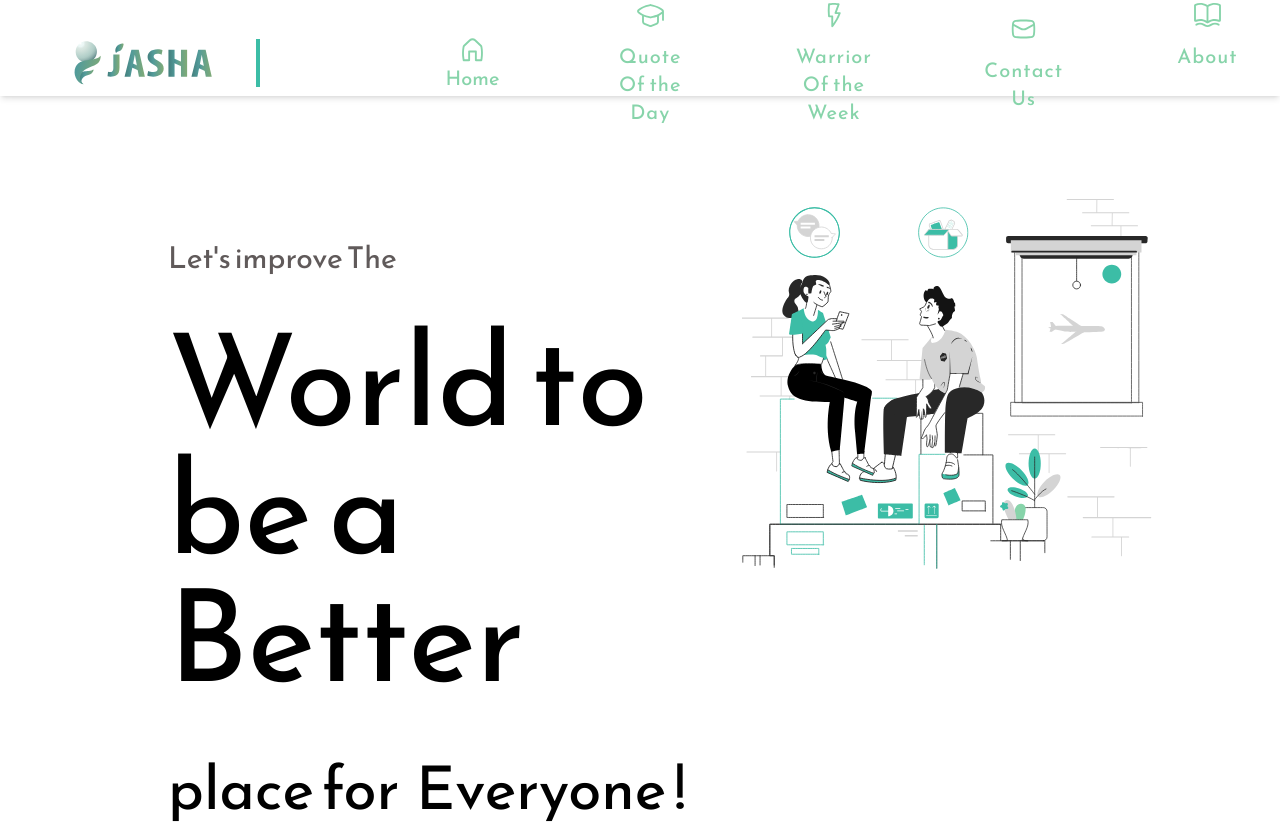
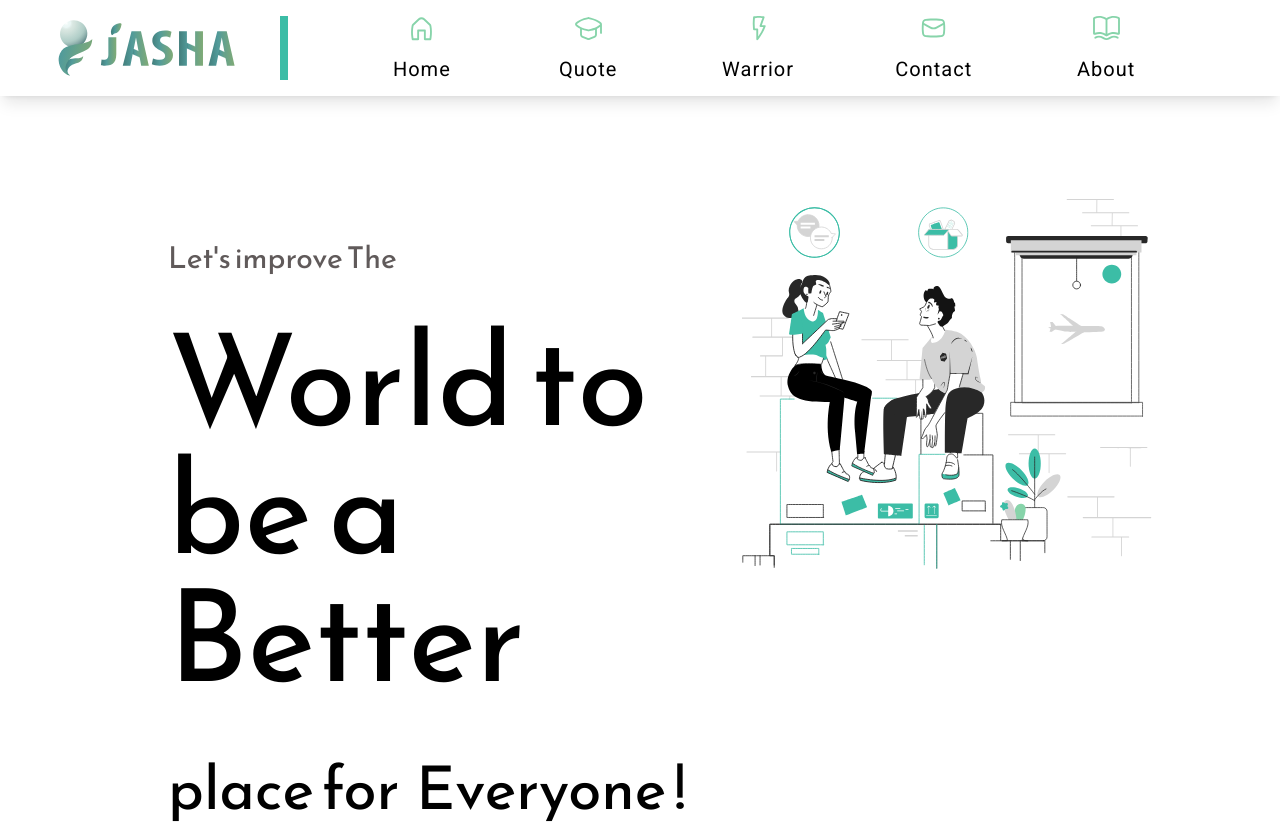
Before and after one commit to AboNazari/JASHA, a React (Create React App) app: page / in a window 1280 px wide. Shown: the top 823 px of the page. Built offline with nearby package versions, Linux system fonts and the light colour scheme.

Commit message:
updated: navbar

```diff
--- a/src/components/Navbar.jsx
+++ /dev/null
@@ -1,96 +0,0 @@
-import { useState } from "react";
-//icons
-import { ReactComponent as Logo } from "../icons/logo.svg";
-import { ReactComponent as Lightning } from "../icons/lightning.svg";
-import { ReactComponent as Home } from "../icons/Home.svg";
-import { ReactComponent as Envelope } from "../icons/Envelope.svg";
-import { ReactComponent as Hat } from "../icons/Hat.svg";
-import { ReactComponent as Book } from "../icons/Book.svg";
-import { ReactComponent as Menu } from "../icons/menu.svg";
-import { ReactComponent as Close } from "../icons/close.svg";
-
-const Navbar = () => {
-  const [open, setOpen] = useState(false);
-
-  const toggle = () => {
-    setOpen(!open);
-  };
-
-  return (
-    <div className="grid bg-white w-full m-auto h-[12vh] sticky top-0 shadow-md z-50   lg:grid-cols-3 grid-cols-1 items-center px-10 justify-center">
-      <div className="flex flex-row justify-between px-5 items-center ">
-        <a href="/" className="md:mr-40 md:mt-10 lg:mr-0 lg:mt-0">
-          <Logo className="w-[150px] md:w-[200px] lg:border-r-4 md:pr-10 pr-15 lg:mr-0 mr-20 border-primary" />
-        </a>
-        {open ? (
-          <button
-            className=" text-white text-2xl lg:hidden md:mt-5 lg:mt-0"
-            onClick={toggle}
-          >
-            <Close />
-          </button>
-        ) : (
-          <button
-            className="p-6 text-white text-2xl lg:hidden md:mt-5 lg:mt-0"
-            onClick={toggle}
-          >
-            <Menu />
-          </button>
-        )}
-      </div>
-      <nav
-        className={open ? " bg-white mt-4 " : "hidden lg:flex lg:col-span-2 "}
-      >
-        <ul className="flex lg:gap-28 gap-4 font-primary  text-[#87D4AA] flex-col lg:flex-row">
-          <li
-            className=" text-center text-xl flex flex-col justify-center hover:text-[#304F45] duration-500 my-5 lg:my-0 "
-            onClick={toggle}
-          >
-            <a href="#home">
-              <Home className="m-auto duration-500 hover:fill-[#304F45] fill-[#87D4AA] h-[20px] lg:h-[30px]" />
-              Home
-            </a>
-          </li>
-          <li
-            className="text-center text-xl flex flex-col justify-center hover:text-[#304F45] duration-500 my-5  lg:my-0 "
-            onClick={toggle}
-          >
-            <a href="#quote">
-              <Hat className="m-auto duration-500 hover:fill-[#304F45] fill-[#87D4AA] h-[20px] lg:h-[30px]" />
-              <p className="pt-3 tracking-wider">Quote Of the Day</p>
-            </a>
-          </li>
-          <li
-            className="text-center text-xl flex flex-col justify-center hover:text-[#304F45] duration-500 my-5 lg:my-0 "
-            onClick={toggle}
-          >
-            <a href="#warrior">
-              <Lightning className="m-auto duration-500 hover:fill-[#304F45] fill-[#87D4AA] h-[20px] lg:h-[30px]" />
-              <p className="pt-3 tracking-wider">Warrior Of the Week</p>
-            </a>
-          </li>
-          <li
-            className="text-center text-xl flex flex-col justify-center hover:text-[#304F45] duration-500 my-5  lg:my-0 "
-            onClick={toggle}
-          >
-            <a href="#contact">
-              <Envelope className="m-auto duration-500 hover:fill-[#304F45] fill-[#87D4AA] h-[20px] lg:h-[30px]" />
-              <p className="pt-3 tracking-wider"> Contact Us</p>
-            </a>
-          </li>
-          <li
-            className="text-center text-xl hover:text-[#304F45] duration-500 my-5  lg:my-0 "
-            onClick={toggle}
-          >
-            <a href="#about">
-              <Book className="m-auto duration-500 hover:fill-[#304F45] fill-[#87D4AA] h-[20px] lg:h-[30px]" />
-              <p className="pt-3 tracking-wider">About</p>
-            </a>
-          </li>
-        </ul>
-      </nav>
-    </div>
-  );
-};
-
-export default Navbar;
--- /dev/null
+++ b/src/components/NavbarX.jsx
@@ -0,0 +1,99 @@
+import { useState } from "react";
+
+import { ReactComponent as Logo } from "../icons/logo.svg";
+import { ReactComponent as Lightning } from "../icons/lightning.svg";
+import { ReactComponent as Home } from "../icons/Home.svg";
+import { ReactComponent as Envelope } from "../icons/Envelope.svg";
+import { ReactComponent as Hat } from "../icons/Hat.svg";
+import { ReactComponent as Book } from "../icons/Book.svg";
+import { ReactComponent as Menu } from "../icons/menu.svg";
+import { ReactComponent as Close } from "../icons/close.svg";
+
+const NavbarX = () => {
+  const [open, setOpen] = useState(false);
+
+  const toggle = () => {
+    setOpen(!open);
+  };
+
+  return (
+    <nav
+      className={`flex justify-evenly items-center w-full lg:h-[12vh] ${
+        !open ? "h-[12vh] " : ""
+      }  px-10 lg:py-0 py-3 bg-white shadow-lg sticky top-0 z-50 lg:flex-row flex-col `}
+    >
+      <section className="flex gap-10 ">
+        <Logo className="w-[150px] md:w-[200px] " />
+        <span className="w-[2px] px-1 lg:py-8 h-full bg-primary invisible lg:visible"></span>
+        {open ? (
+          <button
+            className=" text-white text-2xl lg:hidden md:mt-5 lg:mt-0"
+            onClick={toggle}
+          >
+            <Close />
+          </button>
+        ) : (
+          <button
+            className="p-6 text-white text-2xl lg:hidden md:mt-5 lg:mt-0"
+            onClick={toggle}
+          >
+            <Menu />
+          </button>
+        )}
+      </section>
+      <ul
+        className={`flex w-full text-center justify-evenly flex-col lg:flex-row ${
+          !open ? "hidden lg:flex" : ""
+        }`}
+      >
+        <li
+          className=" text-center text-xl flex flex-col justify-center hover:text-[#304F45] duration-500 my-5 lg:my-0 "
+          onClick={toggle}
+        >
+          <a href="#home">
+            <Home className="m-auto duration-500 hover:fill-[#304F45] fill-[#87D4AA] h-[20px] lg:h-[30px]" />
+            <p className="pt-3 tracking-wider">Home </p>
+          </a>
+        </li>
+        <li
+          className="text-center text-xl flex flex-col justify-center hover:text-[#304F45] duration-500 my-5  lg:my-0 "
+          onClick={toggle}
+        >
+          <a href="#quote">
+            <Hat className="m-auto duration-500 hover:fill-[#304F45] fill-[#87D4AA] h-[20px] lg:h-[30px]" />
+            <p className="pt-3 tracking-wider">Quote </p>
+          </a>
+        </li>
+        <li
+          className="text-center text-xl flex flex-col justify-center hover:text-[#304F45] duration-500 my-5 lg:my-0 "
+          onClick={toggle}
+        >
+          <a href="#warrior">
+            <Lightning className="m-auto duration-500 hover:fill-[#304F45] fill-[#87D4AA] h-[20px] lg:h-[30px]" />
+            <p className="pt-3 tracking-wider">Warrior </p>
+          </a>
+        </li>
+        <li
+          className="text-center text-xl flex flex-col justify-center hover:text-[#304F45] duration-500 my-5  lg:my-0 "
+          onClick={toggle}
+        >
+          <a href="#contact">
+            <Envelope className="m-auto duration-500 hover:fill-[#304F45] fill-[#87D4AA] h-[20px] lg:h-[30px]" />
+            <p className="pt-3 tracking-wider"> Contact</p>
+          </a>
+        </li>
+        <li
+          className="text-center text-xl hover:text-[#304F45] duration-500 my-5  lg:my-0 "
+          onClick={toggle}
+        >
+          <a href="#about">
+            <Book className="m-auto duration-500 hover:fill-[#304F45] fill-[#87D4AA] h-[20px] lg:h-[30px]" />
+            <p className="pt-3 tracking-wider">About</p>
+          </a>
+        </li>
+      </ul>
+    </nav>
+  );
+};
+
+export default NavbarX;
--- a/src/pages/Home.jsx
+++ b/src/pages/Home.jsx
@@ -12,7 +12,7 @@ import Join from "../components/Join";
 import Advisors from "../layouts/Advisors";
 import Partners from "../layouts/Partners";
 import Footer from "../layouts/Footer";
-import Navbar from "../components/Navbar";
+import NavbarX from "../components/NavbarX";
 import Warrior from "../layouts/Warrior";
 import Quote from "../layouts/Quote";
 
@@ -21,7 +21,7 @@ const Home = () => {
 
   return (
     <div>
-      <Navbar />
+      <NavbarX />
       <Hero />
       <About />
       <Benefits />
```
